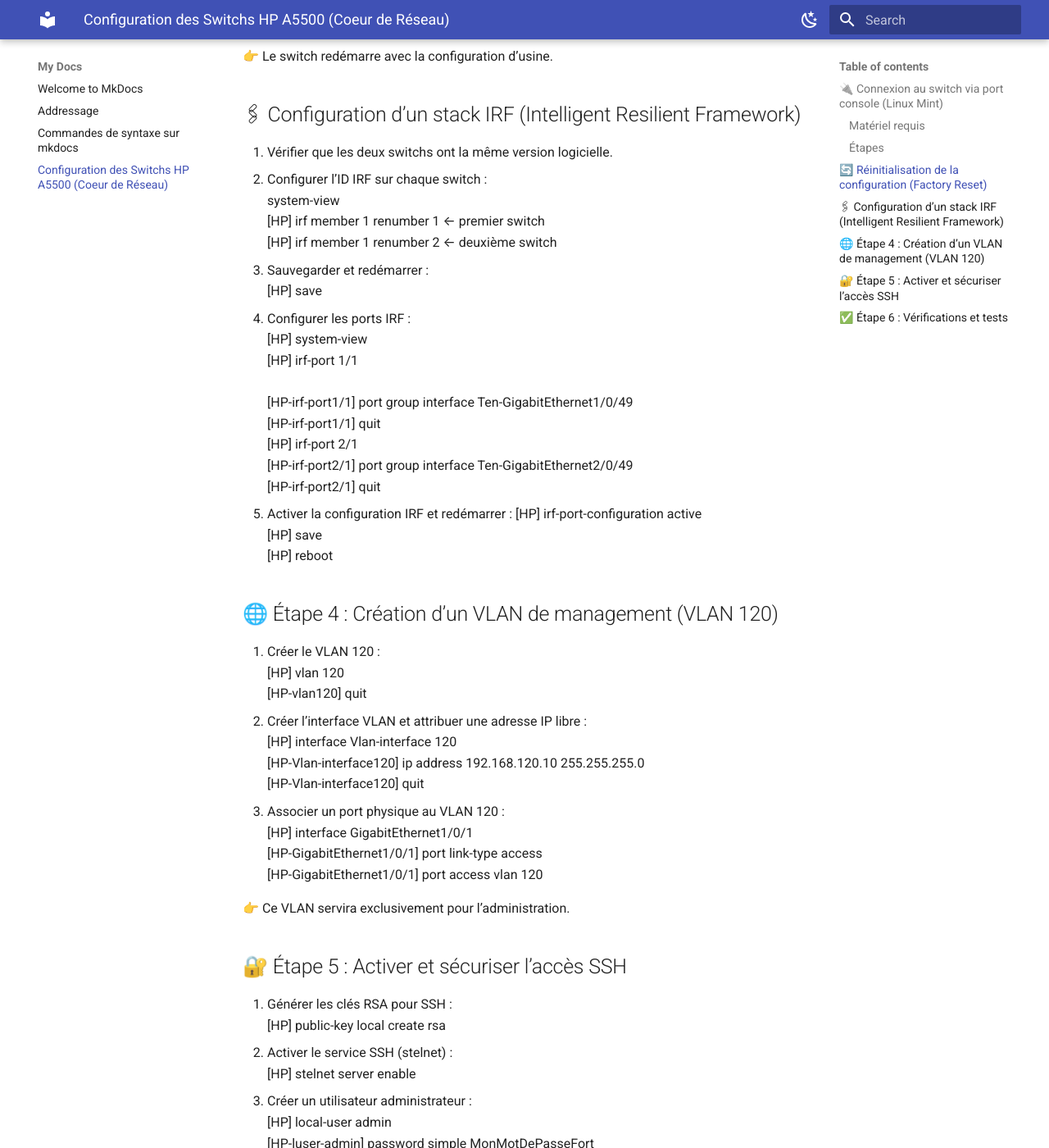
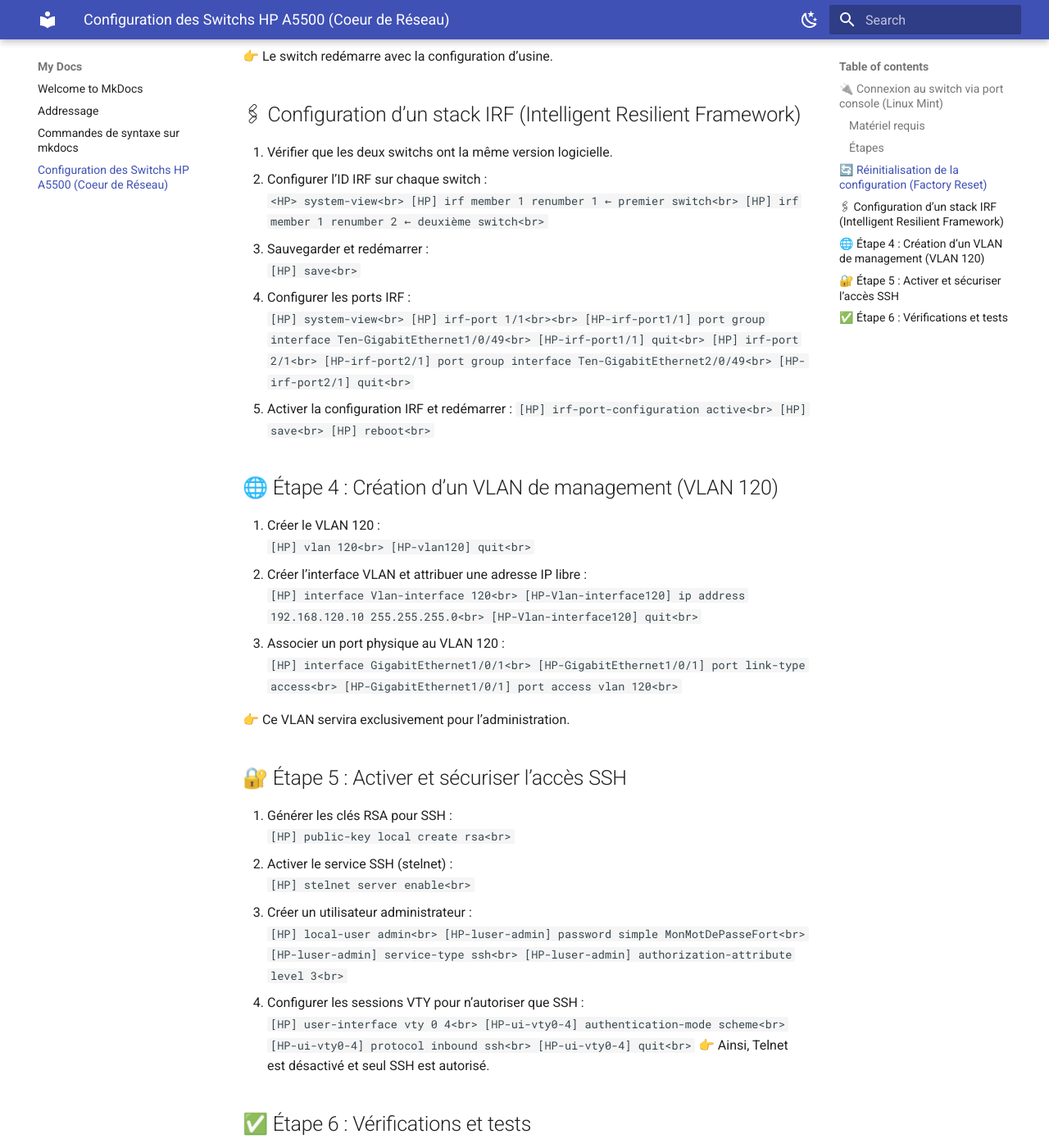
Before and after one commit to Sym-0ne/LaPaillasse, an MkDocs documentation site: the page built from docs/reseau.md, in a window 1280 px wide and 1400 px high, scrolled down 1289 px. Shown: the whole window at 82% size. Built offline with MkDocs 1.6.1 and Material for MkDocs 9.7.7, drawn with Linux system fonts in a browser that asks for light colours; some of the changed text lies outside the part shown.

Commit message:
Bloc code

````diff
--- a/docs/reseau.md
+++ b/docs/reseau.md
@@ -49,66 +49,78 @@
 
 1. Vérifier que les deux switchs ont la même version logicielle.
 2. Configurer l’ID IRF sur chaque switch :<br>
-    <HP> system-view<br>
+    ```<HP> system-view<br>
     [HP] irf member 1 renumber 1   ← premier switch<br>
     [HP] irf member 1 renumber 2   ← deuxième switch<br>
+    ```
 3. Sauvegarder et redémarrer :<br>
-    [HP] save<br>
+    ```[HP] save<br>
+    ```
 4. Configurer les ports IRF :<br>
-    [HP] system-view<br>
+    ```[HP] system-view<br>
     [HP] irf-port 1/1<br><br>
     [HP-irf-port1/1] port group interface Ten-GigabitEthernet1/0/49<br>
     [HP-irf-port1/1] quit<br>
     [HP] irf-port 2/1<br>
     [HP-irf-port2/1] port group interface Ten-GigabitEthernet2/0/49<br>
     [HP-irf-port2/1] quit<br>
+    ```
 5. Activer la configuration IRF et redémarrer :
-    [HP] irf-port-configuration active<br>
+    ```[HP] irf-port-configuration active<br>
     [HP] save<br>
     [HP] reboot<br>
-
+   ```
 ## 🌐 Étape 4 : Création d’un VLAN de management (VLAN 120)
 
 1. Créer le VLAN 120 :<br>
-    [HP] vlan 120<br>
+    ```[HP] vlan 120<br>
     [HP-vlan120] quit<br>
+    ```
 2. Créer l’interface VLAN et attribuer une adresse IP libre :<br>
-    [HP] interface Vlan-interface 120<br>
+    ```[HP] interface Vlan-interface 120<br>
     [HP-Vlan-interface120] ip address 192.168.120.10 255.255.255.0<br>
     [HP-Vlan-interface120] quit<br>
+    ```
 3. Associer un port physique au VLAN 120 :<br>
-    [HP] interface GigabitEthernet1/0/1<br>
+    ```[HP] interface GigabitEthernet1/0/1<br>
     [HP-GigabitEthernet1/0/1] port link-type access<br>
     [HP-GigabitEthernet1/0/1] port access vlan 120<br>
+    ```
 
 👉 Ce VLAN servira exclusivement pour l’administration.
 
 ## 🔐 Étape 5 : Activer et sécuriser l’accès SSH
 
 1. Générer les clés RSA pour SSH :<br>
-   [HP] public-key local create rsa<br>
+   ```[HP] public-key local create rsa<br>
+   ```
 2. Activer le service SSH (stelnet) :<br>
-   [HP] stelnet server enable<br>
+   ```[HP] stelnet server enable<br>
+   ```
 3. Créer un utilisateur administrateur :<br>
-   [HP] local-user admin<br>
+   ```[HP] local-user admin<br>
    [HP-luser-admin] password simple MonMotDePasseFort<br>
    [HP-luser-admin] service-type ssh<br>
    [HP-luser-admin] authorization-attribute level 3<br>
+   ```
 4. Configurer les sessions VTY pour n’autoriser que SSH :<br>
-   [HP] user-interface vty 0 4<br>
+   ```[HP] user-interface vty 0 4<br>
    [HP-ui-vty0-4] authentication-mode scheme<br>
    [HP-ui-vty0-4] protocol inbound ssh<br>
    [HP-ui-vty0-4] quit<br>
-
+   ```
 👉 Ainsi, Telnet est désactivé et seul SSH est autorisé.
 
 ## ✅ Étape 6 : Vérifications et tests
 
 1. Vérifier l’état du stack IRF :<br>
-<HP> display irf<br>
+```<HP> display irf<br>
+```
 2. Vérifier l’adresse IP du VLAN de management :<br>
-<HP> display ip interface brief<br>
+```<HP> display ip interface brief<br>
+```
 3. Depuis un poste client, tester l’accès SSH :<br>
-ssh admin@192.168.120.10<br>
+```ssh admin@192.168.120.10<br>
+```
 
 👉 Si tout est correct, la connexion doit s’établir en SSH avec l’utilisateur admin.
````
